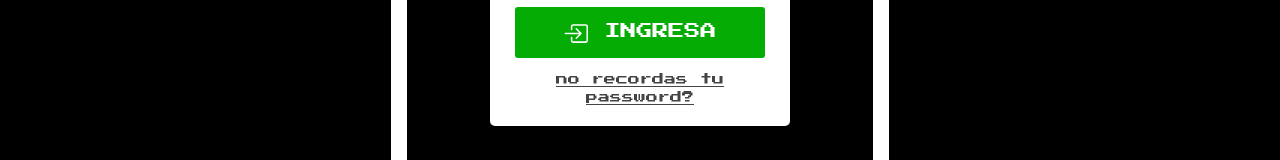
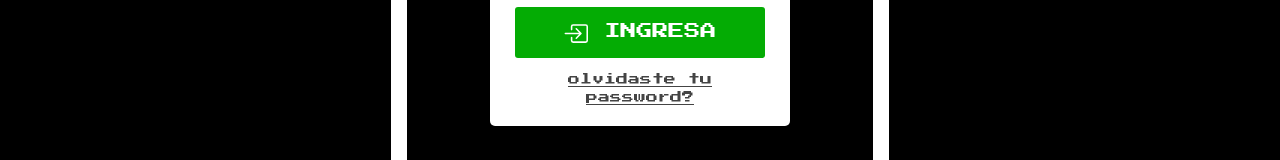
Before and after one commit to marcioRLopez/portfolio-frontend, an Angular app in the folder frontend/: page /header in a window 1280 px wide. Both pictures are taken after a click on the button "login". Shown: the part 441-601 px from the top of the page. Built offline with nearby package versions, Linux system fonts and the light colour scheme.

Commit message:
clonacion de repositorio

```diff
--- a/frontend/src/app/components/login/login.component.html
+++ b/frontend/src/app/components/login/login.component.html
@@ -34,7 +34,7 @@
 					<path fill-rule="evenodd" d="M6 3.5a.5.5 0 0 1 .5-.5h8a.5.5 0 0 1 .5.5v9a.5.5 0 0 1-.5.5h-8a.5.5 0 0 1-.5-.5v-2a.5.5 0 0 0-1 0v2A1.5 1.5 0 0 0 6.5 14h8a1.5 1.5 0 0 0 1.5-1.5v-9A1.5 1.5 0 0 0 14.5 2h-8A1.5 1.5 0 0 0 5 3.5v2a.5.5 0 0 0 1 0v-2z"/>
 					<path fill-rule="evenodd" d="M11.854 8.354a.5.5 0 0 0 0-.708l-3-3a.5.5 0 1 0-.708.708L10.293 7.5H1.5a.5.5 0 0 0 0 1h8.793l-2.147 2.146a.5.5 0 0 0 .708.708l3-3z"/>
 				  </svg>   INGRESA</a>
-				<a class="login-link" href="#">no recordas tu password?</a>
+				<a class="login-link" href="#">olvidaste tu password?</a>
 			</div>
 		</div>
 	</div>
```
